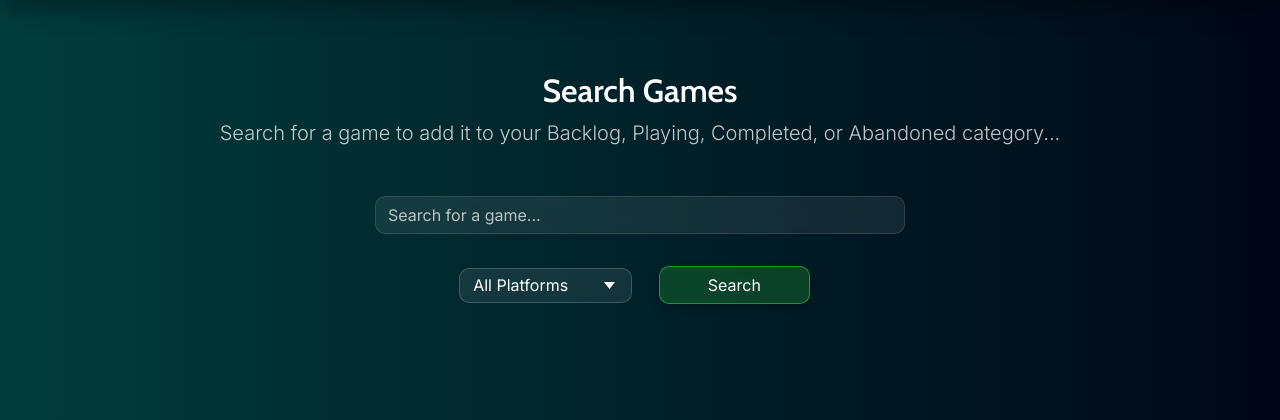
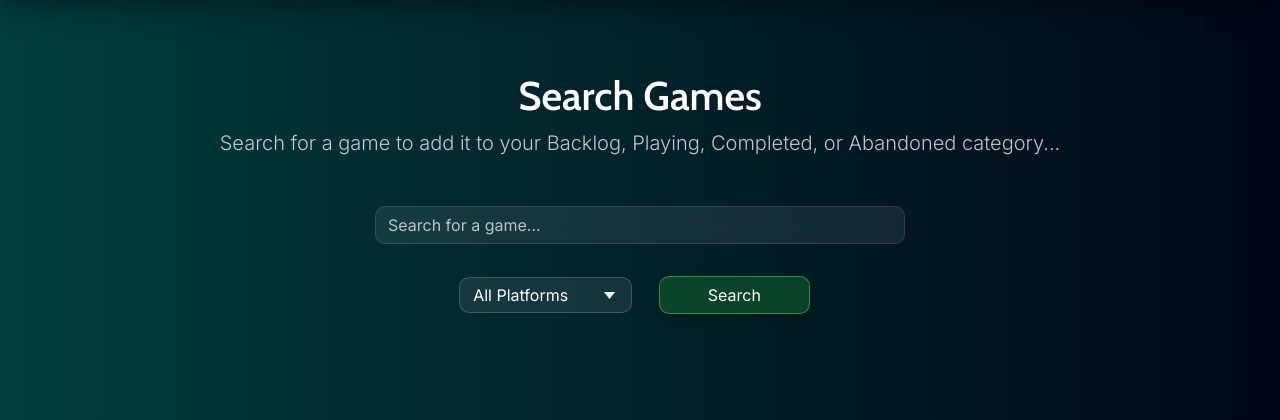
Before and after one commit to louisfjames/gamecodex, a Django app: template games/templates/games/search.html in a window 1280 px wide. Shown: the part 63-483 px from the top of the page. Run offline with Django 4.2, Linux system fonts and the light colour scheme; the template is opened without the code that fills it: values that come from a table or form of the project are taken from there, others are empty; parts of the project's set-up code (start-up, migrations or seed data) failed here and were passed over; some libraries are stand-ins or nearby versions.

Commit message:
fix: html validation testing for search page and fixing heading element from h2 to h1

```diff
--- a/games/templates/games/search.html
+++ b/games/templates/games/search.html
@@ -7,7 +7,7 @@
 {% block content %}
 <section class="container text-center py-5">
     <div class="pb-4 pb-5">
-        <h2 class="fw-semibold mb-2">Search Games</h2>
+        <h1 class="fw-semibold mb-2">Search Games</h1>
         <p class="lead opacity-75">Search for a game to add it to your Backlog, Playing, Completed, or Abandoned category...</p>
     </div>
 
```
